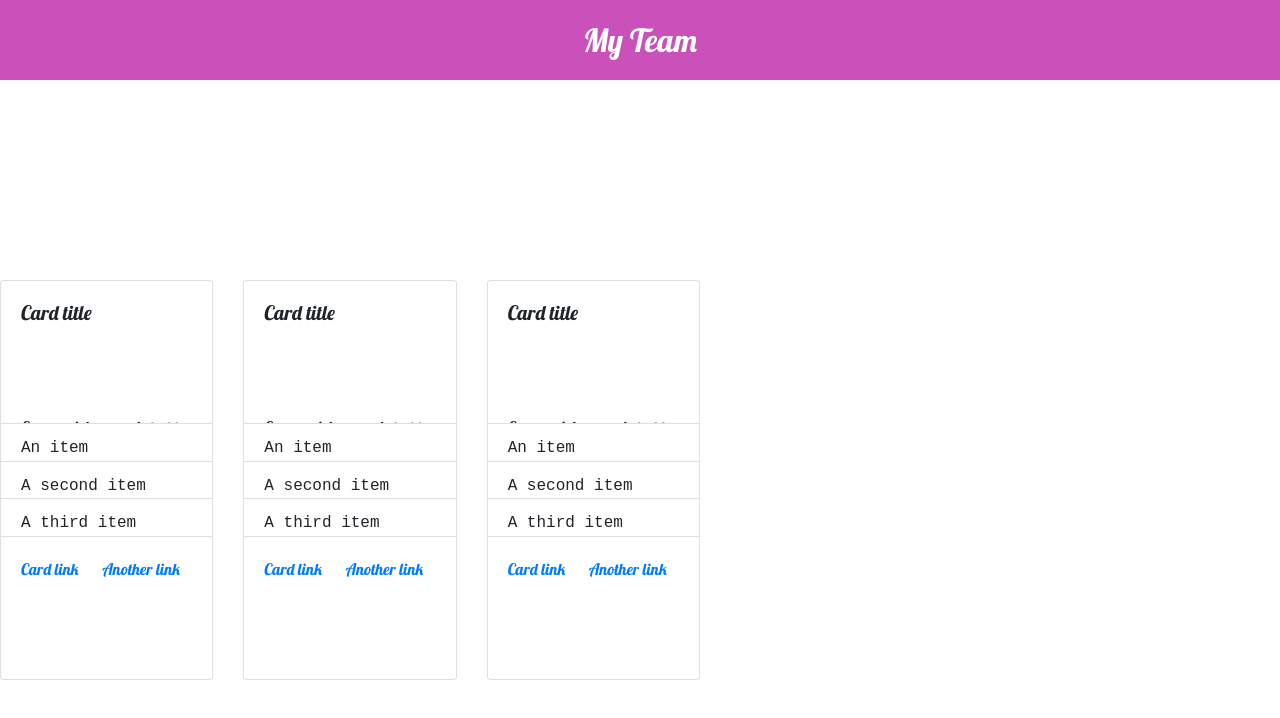
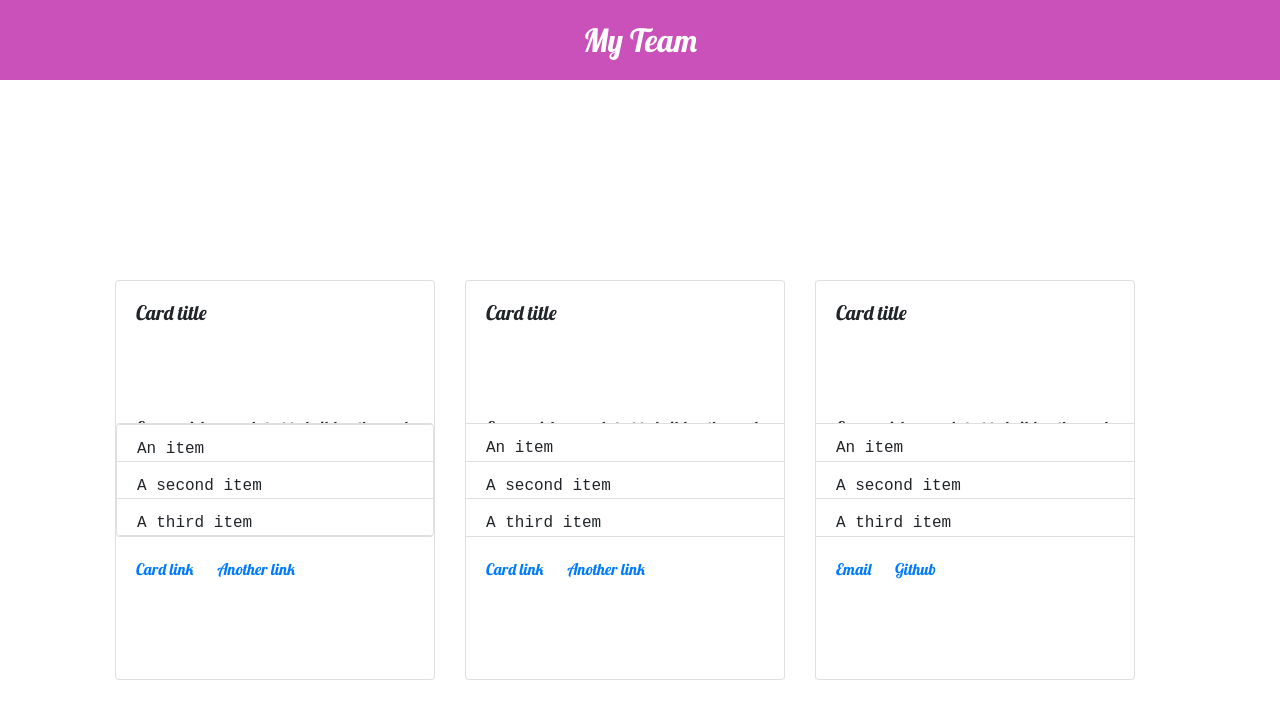
Before and after one commit to VHarris113/team-card-generator, a website: page index.html in a window 1280 px wide. Drawn offline with nearby package versions, Linux system fonts and the light colour scheme; a web font is replaced by a local one.

Commit message:
making css edits

```diff
--- a/assets/css/style.css
+++ b/assets/css/style.css
@@ -23,13 +23,18 @@ li {
 
 section {
     display: flex;
-    justify-content: space-around;
+    /* justify-content: center; */
     align-items: center;
     box-sizing: content-box;
 }
 
+.row {
+    display: flex;
+    /* align-items: center; */
+    justify-content: center;
+    /* margin-left: 130pt; */
+}
+
 .card {
-    display: flex;
-    width: 50%;
     height: 50%;
 }
--- a/index.html
+++ b/index.html
@@ -15,8 +15,25 @@
 <header>My Team</header>
 <body>
     <main class="row">
-      <section class="col-12 col-md-2">
+      <section class="col-12 col-md-3">
         <div class="card" style="width: 20rem;">
+            <div class="card-body">
+              <h5 class="card-title">Card title</h5>
+              <p class="card-text">Some quick example text to build on the card title and make up the bulk of the card's content.</p>
+            </div>
+            <ul class="list-group">
+              <li class="list-group-item">An item</li>
+              <li class="list-group-item">A second item</li>
+              <li class="list-group-item">A third item</li>
+            </ul>
+            <div class="card-body">
+              <a href="#" class="card-link">Card link</a>
+              <a href="#" class="card-link">Another link</a>
+            </div>
+          </div>
+          </section>
+          <section class="col-md-3">
+          <div class="card" style="width: 20rem;">
             <div class="card-body">
               <h5 class="card-title">Card title</h5>
               <p class="card-text">Some quick example text to build on the card title and make up the bulk of the card's content.</p>
@@ -32,8 +49,8 @@
             </div>
           </div>
           </section>
-          <section class="col-md-2">
-          <div class="card" style="width: 18rem;">
+          <section class="col-md-3">
+          <div class="card" style="width: 20rem;">
             <div class="card-body">
               <h5 class="card-title">Card title</h5>
               <p class="card-text">Some quick example text to build on the card title and make up the bulk of the card's content.</p>
@@ -44,25 +61,8 @@
               <li class="list-group-item">A third item</li>
             </ul>
             <div class="card-body">
-              <a href="#" class="card-link">Card link</a>
-              <a href="#" class="card-link">Another link</a>
-            </div>
-          </div>
-          </section>
-          <section class="col-md-2">
-          <div class="card" style="width: 18rem;">
-            <div class="card-body">
-              <h5 class="card-title">Card title</h5>
-              <p class="card-text">Some quick example text to build on the card title and make up the bulk of the card's content.</p>
-            </div>
-            <ul class="list-group list-group-flush">
-              <li class="list-group-item">An item</li>
-              <li class="list-group-item">A second item</li>
-              <li class="list-group-item">A third item</li>
-            </ul>
-            <div class="card-body">
-              <a href="#" class="card-link">Card link</a>
-              <a href="#" class="card-link">Another link</a>
+              <a href="#" class="card-link">Email</a>
+              <a href="#" class="card-link">Github</a>
             </div>
           </div>
           </section>
```
